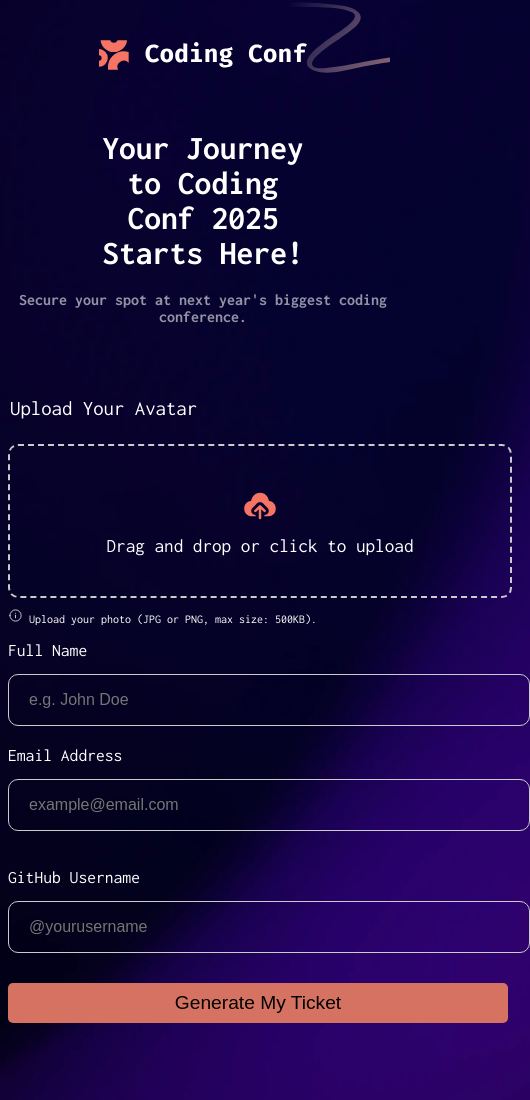
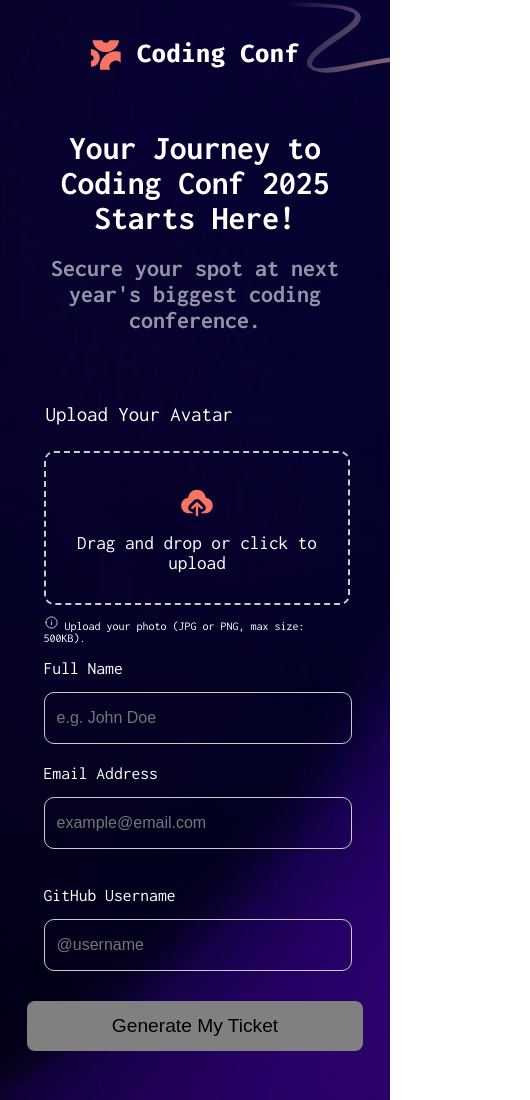
Before and after one commit to rogerprz/conference-ticket-generator, a plain HTML site: page index.html in a window 390 px wide. Shown: the top 1100 px of the page, 530 px wide, since content can reach past the window. Drawn offline with Linux system fonts and the light colour scheme.

Commit message:
minor improvements

```diff
--- a/index.css
+++ b/index.css
@@ -5,7 +5,7 @@
   font-stretch: 75% 125%;
 }
 
-body {
+html {
   background: url('./assets/images/pattern-squiggly-line-bottom-desktop.svg') no-repeat bottom left fixed,
     url('./assets/images/pattern-squiggly-line-top.svg') no-repeat top right fixed,
     url('./assets/images/background-desktop.png') no-repeat center fixed;
@@ -13,6 +13,7 @@ body {
   background-size: 60% auto, 40% auto, cover;
   font-family: 'Inconsolata', monospace;
 }
+
 img#logo {
   margin: 0 auto;
   justify-content: center;
@@ -83,20 +84,15 @@ input[type='email'] {
   padding-bottom: 10px;
 }
 
-input[type='submit'],
 button[type='submit'] {
   background-color: rgb(214, 114, 97);
   color: rgb(0, 0, 0);
   width: 100%;
-  height: 40px;
-  border-radius: 5px;
+  height: 50px;
+  border-radius: 8px;
   border: none;
   font-size: 1.2rem;
   cursor: pointer;
-}
-
-button {
-  display: block;
 }
 
 .attribution {
@@ -170,7 +166,6 @@ input[type='file'] {
 
 .form-group input {
   width: 100%;
-  padding: 10px;
   font-size: 1rem;
 }
 
@@ -201,3 +196,50 @@ input[type='file'] {
 .ticket-info {
   color: rgb(255, 255, 255);
 }
+
+/* Tablet (768px - 1024px) */
+@media (max-width: 1024px) {
+  h1 {
+    font-size: 1.8rem;
+    width: 80%;
+  }
+
+  h4 {
+    font-size: 1.5rem;
+    width: 90%;
+  }
+
+  form {
+    width: 400px;
+  }
+
+  .ticket-container {
+    width: 350px;
+    height: 180px;
+  }
+}
+
+@media (max-width: 767px) {
+  h1 {
+    font-size: 2.1rem;
+    width: 90%;
+  }
+
+  h4 {
+    font-size: 1.5rem;
+    width: 80%;
+    margin: 20px auto;
+  }
+
+  form {
+    width: 90%;
+  }
+
+  .input-fieldset {
+    width: 90%;
+  }
+  .ticket-container {
+    width: 80%;
+    height: auto;
+  }
+}
--- a/index.html
+++ b/index.html
@@ -23,10 +23,10 @@
     <h4 id="h4-sub-header">Secure your spot at next year's biggest coding conference.</h4>
   </section>
   <form id="ticket-form">
-    <fieldset>
+    <fieldset class="input-fieldset">
       <legend>Upload Your Avatar</legend>
       <label for="upload-avatar" class="avatar" aria-label="Upload your avatar">
-        <input type="file" id="upload-avatar" accept="image/png, image/jpeg" hidden>
+        <input type="file" id="upload-avatar" accept="image/png, image/jpeg" hidden required>
         <div class="upload-box">
           <img src="./assets/images/icon-upload.svg" alt="Upload Avatar image">
           <div class="sub-text upload-text">Drag and drop or click to upload</div>
@@ -38,7 +38,7 @@
       </div>
     </fieldset>
 
-    <fieldset class="personal-info">
+    <fieldset class="input-fieldset">
       <div class="form-group">
         <label for="full-name">Full Name</label>
         <input type="text" id="full-name" placeholder="e.g. John Doe" required>
@@ -51,7 +51,7 @@
 
       <div class="form-group">
         <label for="github-username">GitHub Username</label>
-        <input type="text" id="github-username" placeholder="@yourusername" required>
+        <input type="text" id="github-username" placeholder="@username" required>
       </div>
     </fieldset>
 
--- a/index.js
+++ b/index.js
@@ -1,7 +1,21 @@
 document.addEventListener('DOMContentLoaded', function () {
   const button = document.getElementById('generate-ticket-button');
+  const uploadAvatar = document.getElementById('upload-avatar');
 
   let avatarImage = null;
+
+  uploadAvatar.addEventListener('change', function () {
+    if (uploadAvatar.files.length > 0) {
+      button.style.cursor = 'pointer';
+      button.style.backgroundColor = 'rgb(214, 114, 97)';
+      button.disabled = false;
+    }
+  });
+
+  button.disabled = true;
+  button.style.cursor = 'not-allowed';
+  button.style.backgroundColor = 'gray';
+
   button.addEventListener('click', function (event) {
     event.preventDefault();
     const name = document.getElementById('full-name');
@@ -45,8 +59,6 @@ document.addEventListener('DOMContentLoaded', function () {
     ticket.style.display = 'flex';
     ticket.classList.add('ticket-container');
   });
-
-  const uploadAvatar = document.getElementById('upload-avatar');
 
   uploadAvatar.addEventListener('change', function (event) {
     const file = event.target.files[0];
```
